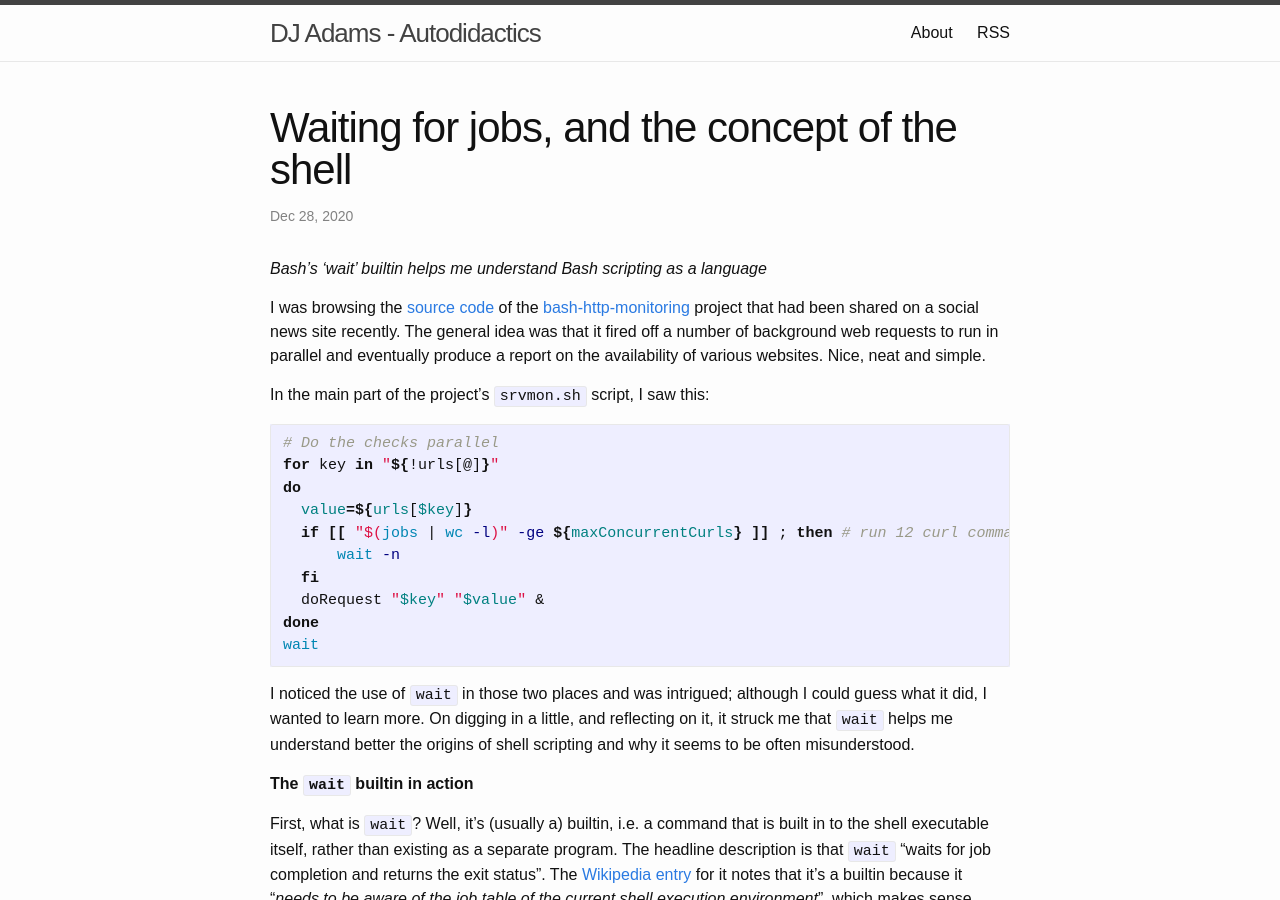
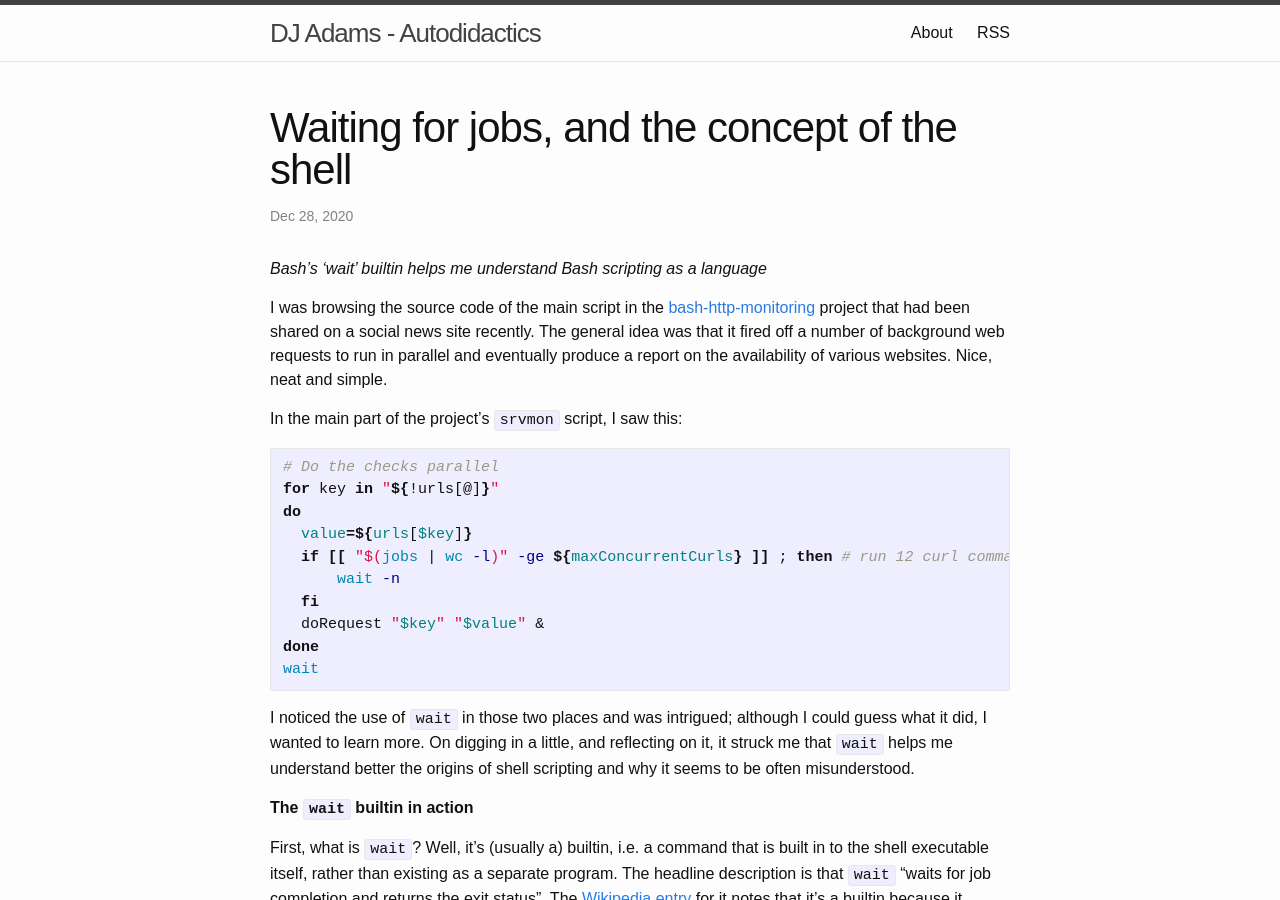
Before and after one commit to qmacro/autodidactics, a Jekyll site: the page built from _posts/2020-12-28-waiting-for-jobs.markdown, in a window 1280 px wide and 900 px high. Built offline with Jekyll 4.4.1, drawn with Linux system fonts in a browser that asks for light colours.

Commit message:
name of script changed

````diff
--- a/_posts/2020-12-28-waiting-for-jobs.markdown
+++ b/_posts/2020-12-28-waiting-for-jobs.markdown
@@ -5,9 +5,9 @@ date:   2020-12-28 08:46:12 +0000
 ---
 _Bash's 'wait' builtin helps me understand Bash scripting as a language_
 
-I was browsing the [source code](https://github.com/RaymiiOrg/bash-http-monitoring/blob/master/srvmon.sh) of the [bash-http-monitoring](https://github.com/RaymiiOrg/bash-http-monitoring) project that had been shared on a social news site recently. The general idea was that it fired off a number of background web requests to run in parallel and eventually produce a report on the availability of various websites. Nice, neat and simple.
+I was browsing the source code of the main script in the [bash-http-monitoring](https://github.com/RaymiiOrg/bash-http-monitoring) project that had been shared on a social news site recently. The general idea was that it fired off a number of background web requests to run in parallel and eventually produce a report on the availability of various websites. Nice, neat and simple.
 
-In the main part of the project's `srvmon.sh` script, I saw this:
+In the main part of the project's `srvmon` script, I saw this:
 
 ```bash
 # Do the checks parallel
````
